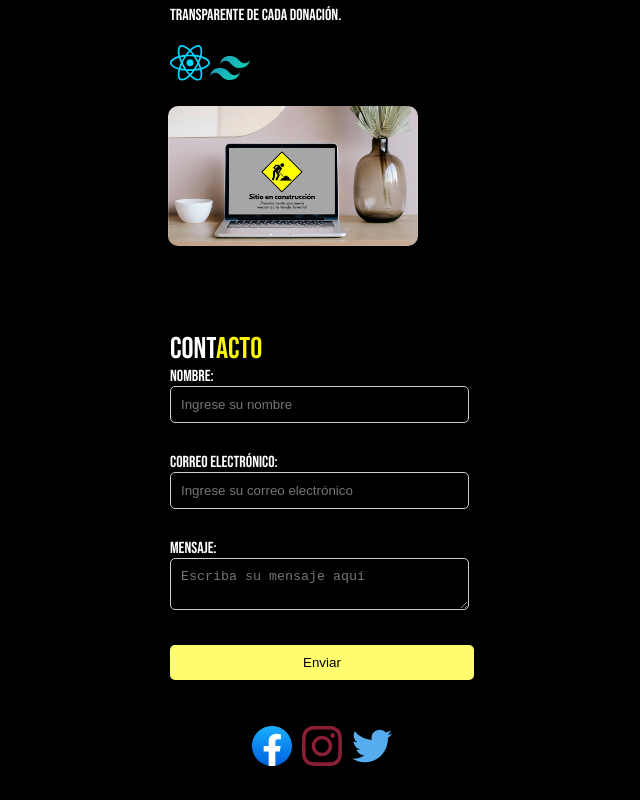
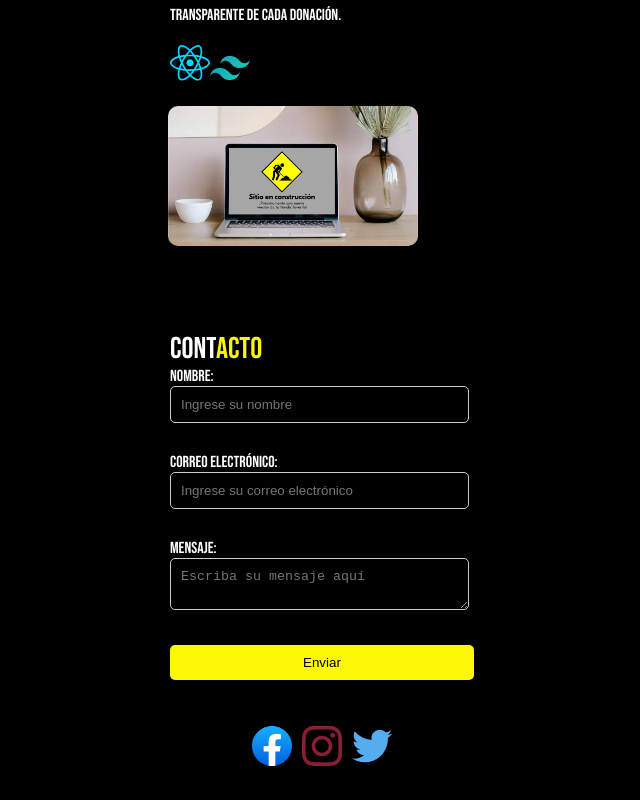
Before and after one commit to marcosali/port-web, a React (Create React App) app: page / in a window 1280 px wide. Shown: the part 3066-3866 px from the top of the page, without its empty margins (298-938 px from the left). Built offline with nearby package versions, Linux system fonts and the light colour scheme.

Commit message:
Update Contacto.css

```diff
--- a/src/Components/Contacto.css
+++ b/src/Components/Contacto.css
@@ -59,7 +59,7 @@ input[type="text"], input[type="email"], textarea {
 }
 
 button[type="submit"] {
-    background-color: #fffd6d;
+    background-color: #faf605;
     color: #000000;
     padding: 10px 48%;
     border: none;
```
